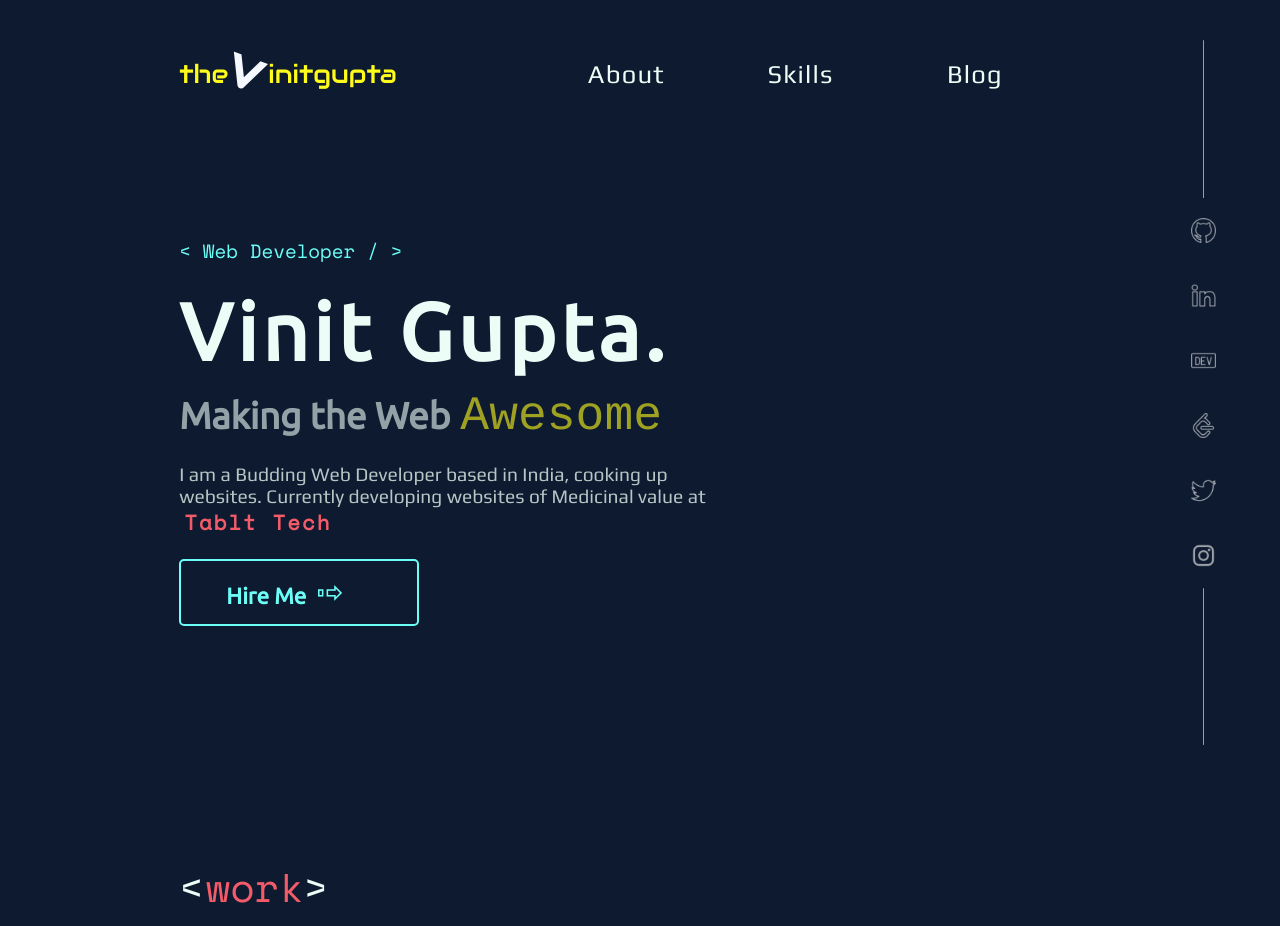
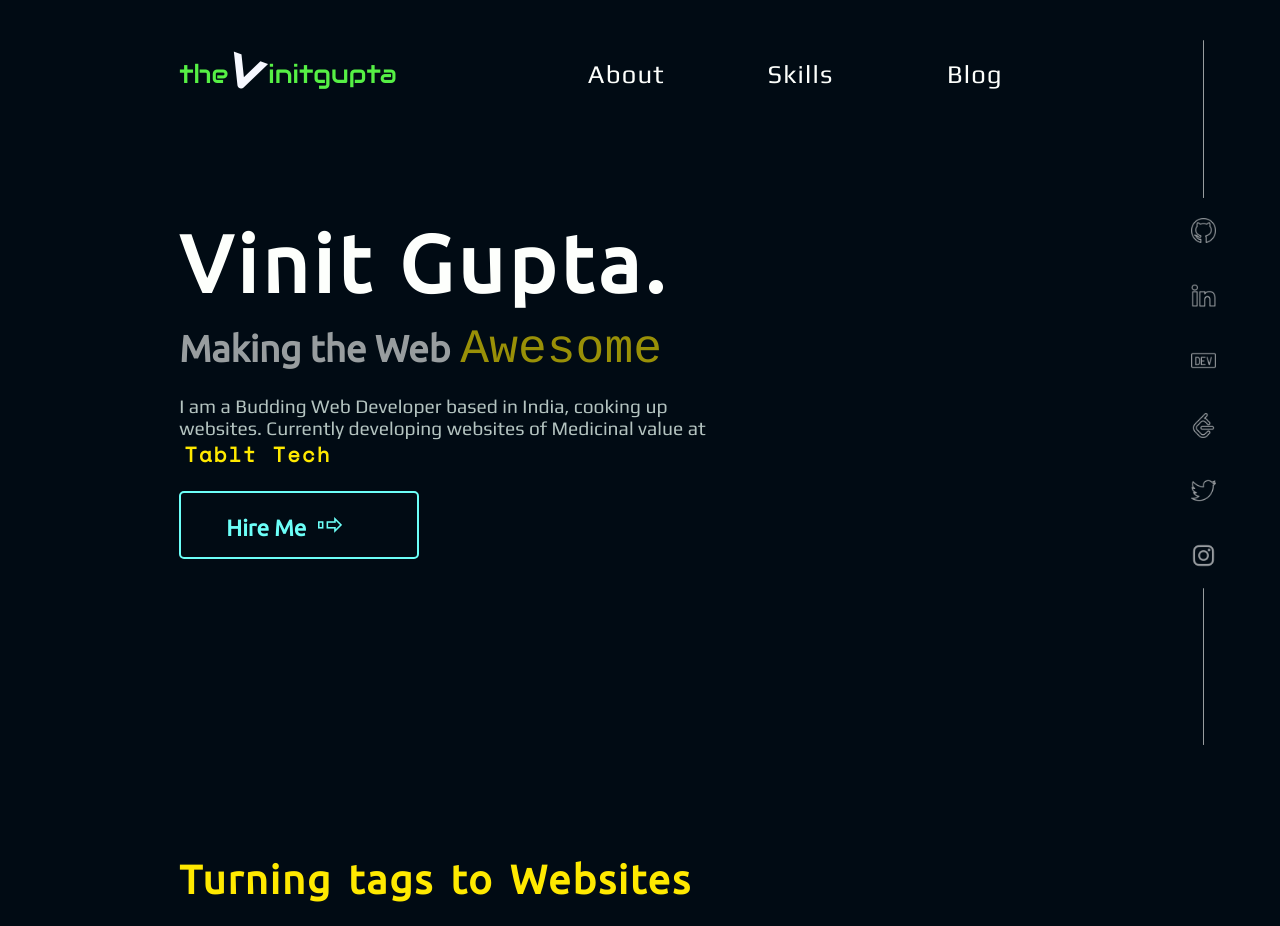
Before and after one commit to DarrickFauvel/Portfolio, a React (Create React App) app: page / in a window 1280 px wide. Shown: the top 926 px of the page. Built offline with nearby package versions, Linux system fonts and the light colour scheme.

Commit message:
update: change color theme

```diff
--- a/src/Components/Hero.tsx
+++ b/src/Components/Hero.tsx
@@ -9,7 +9,7 @@ function Hero() {
     return (
         <div className="Hero">
             <div className="Hero-left">
-            <p className="Hero-head">&#60; Web Developer &#47; &#62;</p>
+            {/* <p className="Hero-head">&#60; Web Developer &#47; &#62;</p> */}
             <div className="Hero-name">
 
             {heroHead.map((char, index)=>{
--- a/src/Components/Work.tsx
+++ b/src/Components/Work.tsx
@@ -5,10 +5,7 @@ function Work() {
     return (
         <div className='Work'>
             <header className='Work-head'>
-                <span>{`<`}</span>work<span>{`>`}</span>
-            </header>
-            <header className='Work-head'>
-                <span>{`</`}</span>work<span>{`>`}</span>
+                Turning tags to Websites
             </header>
         </div>
     )
--- a/src/Css/Hero.css
+++ b/src/Css/Hero.css
@@ -75,7 +75,7 @@ p > #current-job {
     letter-spacing: 2px;
     font-size: 1.3rem;
     margin-left: 5px;
-    color: var(--fiery-rose);
+    color: var(--accent-default);
     font-family: "Space Mono",monospace;
     position: relative;
 }
@@ -87,7 +87,7 @@ p > #current-job::after{
     display: block;
     width: 0;
     height: 1px;
-    background-color: var(--fiery-rose);
+    background-color: var(--accent-default);
     position: relative;
     bottom: 0;
     transition: 300ms all ease-in-out;
--- a/src/Css/Logo.css
+++ b/src/Css/Logo.css
@@ -1,7 +1,7 @@
 .Logo {
     flex: 0.3;
     font-size: 1.6rem;
-    color: var(--accent-default);
+    color: var(--logo-main);
     font-family: 'Audiowide', cursive;
     position: relative;
     transition: all 350ms ease-in-out;
@@ -39,7 +39,7 @@
     }
     .Logo-pop{
         font-size: 3.8rem;
-        color: var(--accent-default);
+        color: var(--logo-main);
         transform: rotateZ(-90deg);
     }
 }
--- a/src/Css/Work.css
+++ b/src/Css/Work.css
@@ -5,9 +5,12 @@
     min-height: 90vh;
 }
 .Work-head{
-    font-family: "Space Mono",monospace;
-    color: var(--fiery-rose);
+    font-family: 'Ubuntu', sans-serif;
+    color: var(--accent-default);
     font-size: 2.5rem;
+    font-weight: 600;
+    letter-spacing: 2px;
+    word-spacing: 5px;
 }
 .Work-head>span{
     letter-spacing: 2px;
--- a/src/index.css
+++ b/src/index.css
@@ -5,12 +5,12 @@ font-family: 'Black Ops One', cursive;
 */
 :root {
   /* rich-black-fogra-29 */
-  --background-default: #0d1a2f;
+  --background-default: #010B14;
   --accent-blue: #6cfff8;
-  --font-default: #ebfdf6;
+  --font-default: #FDFFFC;
   --font-light: #d9ebe4d3;
-  --accent-default: #fffb1b;
-  --fiery-rose: #f45b69ff;
+  --accent-default: #FFE900;
+  --logo-main : #56f045;
 }
 
 html,body {
```
Also changed, not shown: src/Components/WorkCard.tsx (added, +11 -0 lines).
